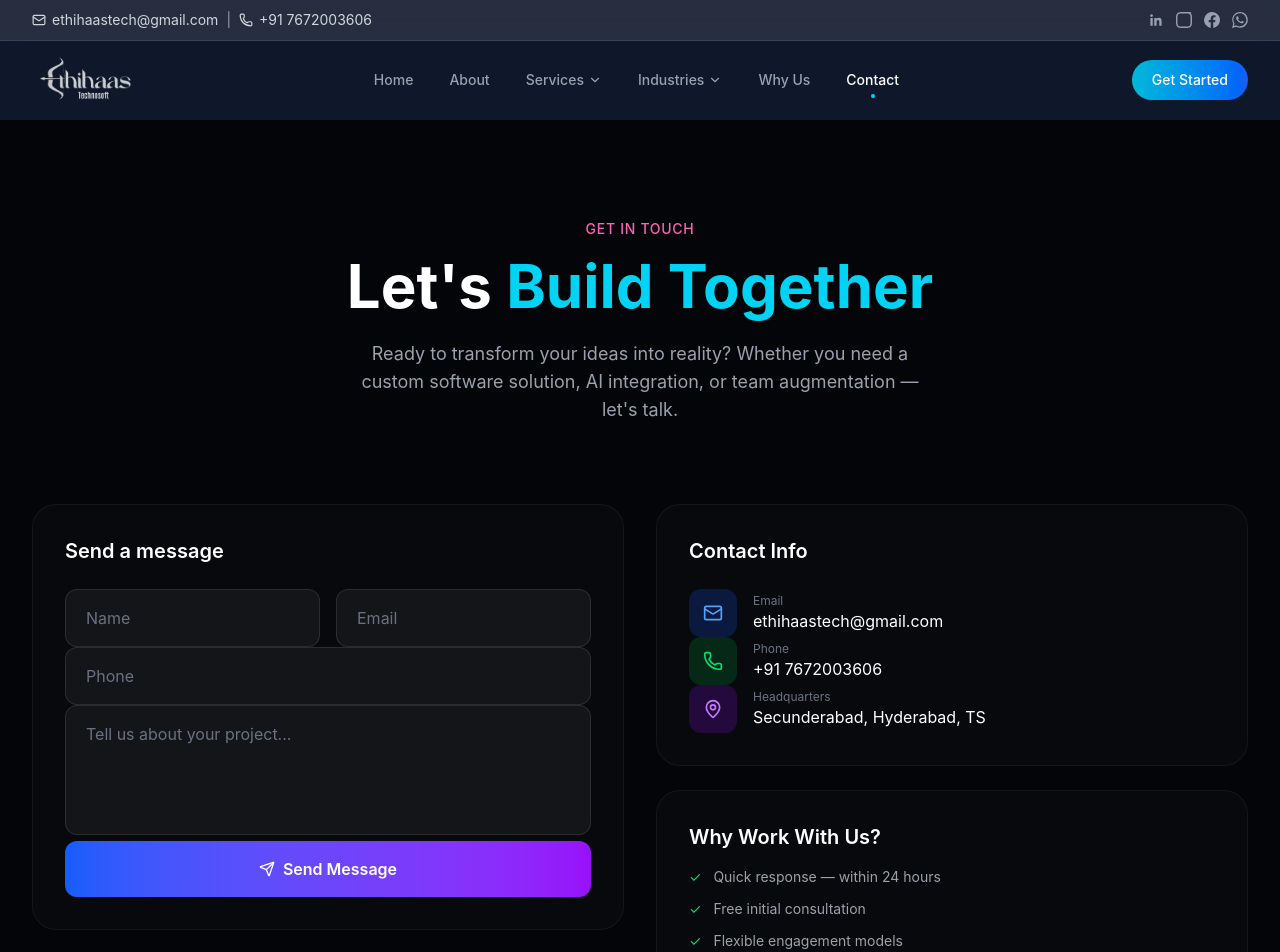
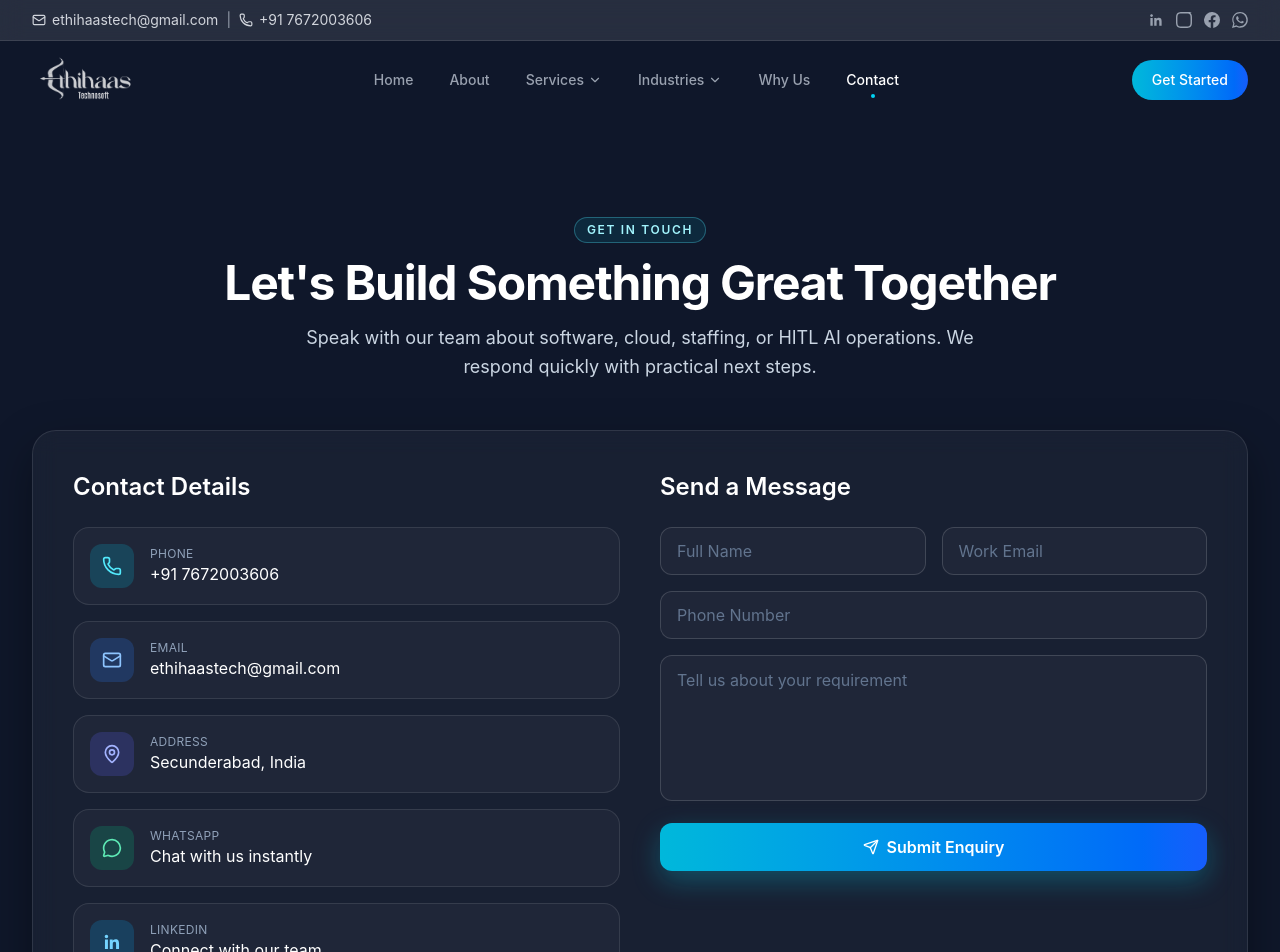
Before and after one commit to archanadeshpal526-create/Etechnosoft-Website, a React (Vite) app: page /contact in a window 1280 px wide. Shown: the top 952 px of the page. Built offline with nearby package versions, Linux system fonts and the light colour scheme.

Commit message:
Redesign Contact section with premium two-column layout

```diff
--- a/src/components/Contact.jsx
+++ b/src/components/Contact.jsx
@@ -1,118 +1,179 @@
-import { motion, useScroll, useTransform } from 'framer-motion';
-import { useRef } from 'react';
-import { Mail, Phone, MapPin, Send } from 'lucide-react';
+import { motion } from 'framer-motion';
+import { Mail, Phone, MapPin, MessageCircle, Send } from 'lucide-react';
+
+const LinkedInIcon = () => (
+  <svg viewBox="0 0 24 24" fill="currentColor" className="w-5 h-5">
+    <path d="M20.447 20.452h-3.554v-5.569c0-1.328-.027-3.037-1.852-3.037-1.853 0-2.136 1.445-2.136 2.939v5.667H9.351V9h3.414v1.561h.046c.477-.9 1.637-1.85 3.37-1.85 3.601 0 4.267 2.37 4.267 5.455v6.286zM5.337 7.433c-1.144 0-2.063-.926-2.063-2.065 0-1.138.92-2.063 2.063-2.063 1.14 0 2.064.925 2.064 2.063 0 1.139-.925 2.065-2.064 2.065zm1.782 13.019H3.555V9h3.564v11.452z" />
+  </svg>
+);
+
+const contactItems = [
+  {
+    label: 'Phone',
+    value: '+91 7672003606',
+    href: 'tel:+917672003606',
+    icon: Phone,
+    accent: 'bg-cyan-500/20 text-cyan-300',
+  },
+  {
+    label: 'Email',
+    value: 'ethihaastech@gmail.com',
+    href: 'mailto:ethihaastech@gmail.com',
+    icon: Mail,
+    accent: 'bg-blue-500/20 text-blue-300',
+  },
+  {
+    label: 'Address',
+    value: 'Secunderabad, India',
+    href: '',
+    icon: MapPin,
+    accent: 'bg-indigo-500/20 text-indigo-300',
+  },
+  {
+    label: 'WhatsApp',
+    value: 'Chat with us instantly',
+    href: 'https://wa.me/917672003606',
+    icon: MessageCircle,
+    accent: 'bg-emerald-500/20 text-emerald-300',
+  },
+  {
+    label: 'LinkedIn',
+    value: 'Connect with our team',
+    href: 'https://www.linkedin.com/',
+    icon: LinkedInIcon,
+    accent: 'bg-sky-500/20 text-sky-300',
+  },
+];
 
 export default function Contact() {
-  const ref = useRef(null);
-  const { scrollYProgress } = useScroll({ target: ref, offset: ["start end", "end start"] });
-  const y = useTransform(scrollYProgress, [0, 1], [30, -30]);
-
   return (
-    <section ref={ref} id="contact" className="py-24 bg-[#030508]">
+    <section id="contact" className="py-24 bg-[radial-gradient(circle_at_15%_20%,rgba(6,182,212,0.12),transparent_30%),radial-gradient(circle_at_80%_10%,rgba(59,130,246,0.14),transparent_38%),#030508]">
       <div className="max-w-7xl mx-auto px-4 sm:px-6 lg:px-8">
         <motion.div
-          initial={{ opacity: 0, y: 30 }}
+          initial={{ opacity: 0, y: 26 }}
           whileInView={{ opacity: 1, y: 0 }}
           viewport={{ once: true }}
-          transition={{ duration: 0.6 }}
-          className="text-center mb-20"
+          transition={{ duration: 0.55 }}
+          className="text-center mb-12"
         >
-          <span className="text-pink-400 text-sm font-medium tracking-wider uppercase">Get In Touch</span>
-          <h2 className="text-5xl md:text-6xl font-bold text-white mt-4">
-            Let's <span className="text-cyan-400 font-bold">Build Together</span>
+          <span className="inline-flex px-3 py-1 rounded-full border border-cyan-300/30 bg-cyan-400/10 text-cyan-200 text-xs font-semibold tracking-[0.14em] uppercase">
+            Get in Touch
+          </span>
+          <h2 className="mt-4 text-4xl md:text-5xl font-bold text-white tracking-tight">
+            Let's Build Something Great Together
           </h2>
-          <p className="text-gray-400 mt-6 max-w-xl mx-auto text-lg">
-            Ready to transform your ideas into reality? Whether you need a custom software solution, AI integration, or team augmentation — let's talk.
+          <p className="mt-4 max-w-2xl mx-auto text-slate-300 text-base md:text-lg leading-relaxed">
+            Speak with our team about software, cloud, staffing, or HITL AI operations. We respond quickly with practical next steps.
           </p>
         </motion.div>
 
-        <div className="grid lg:grid-cols-2 gap-8">
         <motion.div
-            initial={{ opacity: 0, x: -30 }}
+          initial={{ opacity: 0, y: 26 }}
+          whileInView={{ opacity: 1, y: 0 }}
+          viewport={{ once: true }}
+          transition={{ duration: 0.6, delay: 0.08 }}
+          className="rounded-3xl border border-white/10 bg-white/[0.04] backdrop-blur-md shadow-[0_18px_45px_rgba(0,0,0,0.35)] p-6 md:p-10"
+        >
+          <div className="grid lg:grid-cols-2 gap-10">
+            <div>
+              <h3 className="text-2xl font-semibold text-white mb-6">Contact Details</h3>
+              <div className="space-y-4">
+                {contactItems.map((item, index) => (
+                  <motion.div
+                    key={item.label}
+                    initial={{ opacity: 0, x: -16 }}
                     whileInView={{ opacity: 1, x: 0 }}
                     viewport={{ once: true }}
-            transition={{ duration: 0.6 }}
+                    transition={{ duration: 0.4, delay: 0.12 + index * 0.06 }}
                   >
-            <div className="p-8 bg-white/[0.02] border border-white/5 rounded-3xl">
-              <h3 className="text-xl font-semibold text-white mb-6">Send a message</h3>
-              <form className="space-4">
+                    {item.href ? (
+                      <a
+                        href={item.href}
+                        target={item.href.startsWith('http') ? '_blank' : undefined}
+                        rel={item.href.startsWith('http') ? 'noopener noreferrer' : undefined}
+                        className="flex items-center gap-4 p-4 rounded-2xl border border-white/10 bg-white/[0.03] hover:bg-white/[0.08] transition-all duration-300"
+                      >
+                        <div className={`w-11 h-11 rounded-xl flex items-center justify-center ${item.accent}`}>
+                          <item.icon className="w-5 h-5" />
+                        </div>
+                        <div>
+                          <p className="text-xs text-slate-400 uppercase tracking-wide">{item.label}</p>
+                          <p className="text-white text-sm md:text-base">{item.value}</p>
+                        </div>
+                      </a>
+                    ) : (
+                      <div className="flex items-center gap-4 p-4 rounded-2xl border border-white/10 bg-white/[0.03]">
+                        <div className={`w-11 h-11 rounded-xl flex items-center justify-center ${item.accent}`}>
+                          <item.icon className="w-5 h-5" />
+                        </div>
+                        <div>
+                          <p className="text-xs text-slate-400 uppercase tracking-wide">{item.label}</p>
+                          <p className="text-white text-sm md:text-base">{item.value}</p>
+                        </div>
+                      </div>
+                    )}
+                  </motion.div>
+                ))}
+              </div>
+            </div>
+
+            <motion.div
+              initial={{ opacity: 0, x: 16 }}
+              whileInView={{ opacity: 1, x: 0 }}
+              viewport={{ once: true }}
+              transition={{ duration: 0.45, delay: 0.16 }}
+            >
+              <h3 className="text-2xl font-semibold text-white mb-6">Send a Message</h3>
+              <form className="space-y-4">
                 <div className="grid sm:grid-cols-2 gap-4">
-                  <input type="text" placeholder="Name" className="w-full px-5 py-4 bg-white/5 border border-white/10 rounded-xl text-white placeholder-gray-500 focus:outline-none focus:border-blue-500/50" />
-                  <input type="email" placeholder="Email" className="w-full px-5 py-4 bg-white/5 border border-white/10 rounded-xl text-white placeholder-gray-500 focus:outline-none focus:border-blue-500/50" />
+                  <input
+                    type="text"
+                    placeholder="Full Name"
+                    className="h-12 w-full px-4 rounded-xl border border-white/15 bg-white/[0.03] text-white placeholder-slate-500 focus:outline-none focus:border-cyan-400/60 focus:ring-2 focus:ring-cyan-500/20 transition"
+                  />
+                  <input
+                    type="email"
+                    placeholder="Work Email"
+                    className="h-12 w-full px-4 rounded-xl border border-white/15 bg-white/[0.03] text-white placeholder-slate-500 focus:outline-none focus:border-cyan-400/60 focus:ring-2 focus:ring-cyan-500/20 transition"
+                  />
                 </div>
-                <input type="tel" placeholder="Phone" className="w-full px-5 py-4 bg-white/5 border border-white/10 rounded-xl text-white placeholder-gray-500 focus:outline-none focus:border-blue-500/50" />
-                <textarea placeholder="Tell us about your project..." rows={4} className="w-full px-5 py-4 bg-white/5 border border-white/10 rounded-xl text-white placeholder-gray-500 focus:outline-none focus:border-blue-500/50 resize-none" />
-                <button type="submit" className="w-full py-4 bg-gradient-to-r from-blue-600 to-purple-600 text-white font-semibold rounded-xl flex items-center justify-center gap-2 hover:shadow-lg hover:shadow-blue-500/25 transition-all">
+                <input
+                  type="tel"
+                  placeholder="Phone Number"
+                  className="h-12 w-full px-4 rounded-xl border border-white/15 bg-white/[0.03] text-white placeholder-slate-500 focus:outline-none focus:border-cyan-400/60 focus:ring-2 focus:ring-cyan-500/20 transition"
+                />
+                <textarea
+                  rows={5}
+                  placeholder="Tell us about your requirement"
+                  className="w-full px-4 py-3 rounded-xl border border-white/15 bg-white/[0.03] text-white placeholder-slate-500 resize-none focus:outline-none focus:border-cyan-400/60 focus:ring-2 focus:ring-cyan-500/20 transition"
+                />
+                <button
+                  type="submit"
+                  className="w-full h-12 rounded-xl bg-gradient-to-r from-cyan-500 to-blue-600 text-white font-semibold flex items-center justify-center gap-2 shadow-[0_10px_28px_rgba(6,182,212,0.32)] hover:shadow-[0_14px_34px_rgba(6,182,212,0.45)] hover:scale-[1.01] transition-all duration-300"
+                >
                   <Send className="w-4 h-4" />
-                  Send Message
+                  Submit Enquiry
                 </button>
               </form>
+            </motion.div>
           </div>
         </motion.div>
 
         <motion.div
-            initial={{ opacity: 0, x: 30 }}
-            whileInView={{ opacity: 1, x: 0 }}
+          initial={{ opacity: 0, y: 20 }}
+          whileInView={{ opacity: 1, y: 0 }}
           viewport={{ once: true }}
-            transition={{ duration: 0.6, delay: 0.2 }}
-            className="space-y-6"
+          transition={{ duration: 0.5, delay: 0.2 }}
+          className="mt-10 rounded-3xl overflow-hidden border border-white/10 shadow-[0_14px_34px_rgba(0,0,0,0.3)]"
         >
-            <div className="p-8 bg-white/[0.02] border border-white/5 rounded-3xl">
-              <h3 className="text-xl font-semibold text-white mb-6">Contact Info</h3>
-              <div className="space-6">
-                <div className="flex items-center gap-4">
-                  <div className="w-12 h-12 bg-blue-600/20 rounded-xl flex items-center justify-center">
-                    <Mail className="w-5 h-5 text-blue-400" />
-                  </div>
-                  <div>
-                    <p className="text-gray-500 text-xs">Email</p>
-                    <p className="text-white">ethihaastech@gmail.com</p>
-                  </div>
-                </div>
-                <div className="flex items-center gap-4">
-                  <div className="w-12 h-12 bg-green-600/20 rounded-xl flex items-center justify-center">
-                    <Phone className="w-5 h-5 text-green-400" />
-                  </div>
-                  <div>
-                    <p className="text-gray-500 text-xs">Phone</p>
-                    <p className="text-white">+91 7672003606</p>
-                  </div>
-                </div>
-                <div className="flex items-center gap-4">
-                  <div className="w-12 h-12 bg-purple-600/20 rounded-xl flex items-center justify-center">
-                    <MapPin className="w-5 h-5 text-purple-400" />
-                  </div>
-                  <div>
-                    <p className="text-gray-500 text-xs">Headquarters</p>
-                    <p className="text-white">Secunderabad, Hyderabad, TS</p>
-                  </div>
-                </div>
-              </div>
-            </div>
-
-            <div className="p-8 bg-white/[0.02] border border-white/5 rounded-3xl">
-              <h3 className="text-xl font-semibold text-white mb-4">Why Work With Us?</h3>
-              <ul className="space-y-3">
-                <li className="flex items-start gap-3 text-gray-400 text-sm">
-                  <span className="text-green-400">✓</span>
-                  Quick response — within 24 hours
-                </li>
-                <li className="flex items-start gap-3 text-gray-400 text-sm">
-                  <span className="text-green-400">✓</span>
-                  Free initial consultation
-                </li>
-                <li className="flex items-start gap-3 text-gray-400 text-sm">
-                  <span className="text-green-400">✓</span>
-                  Flexible engagement models
-                </li>
-                <li className="flex items-start gap-3 text-gray-400 text-sm">
-                  <span className="text-green-400">✓</span>
-                  NDA protection guaranteed
-                </li>
-              </ul>
-            </div>
+          <iframe
+            title="Ethihaas Technosoft Location"
+            src="https://www.google.com/maps?q=Secunderabad,India&output=embed"
+            loading="lazy"
+            referrerPolicy="no-referrer-when-downgrade"
+            className="w-full h-[280px] md:h-[340px]"
+          />
         </motion.div>
-        </div>
       </div>
     </section>
   );
```
Lines whose indentation alone changed are shown as unchanged.
